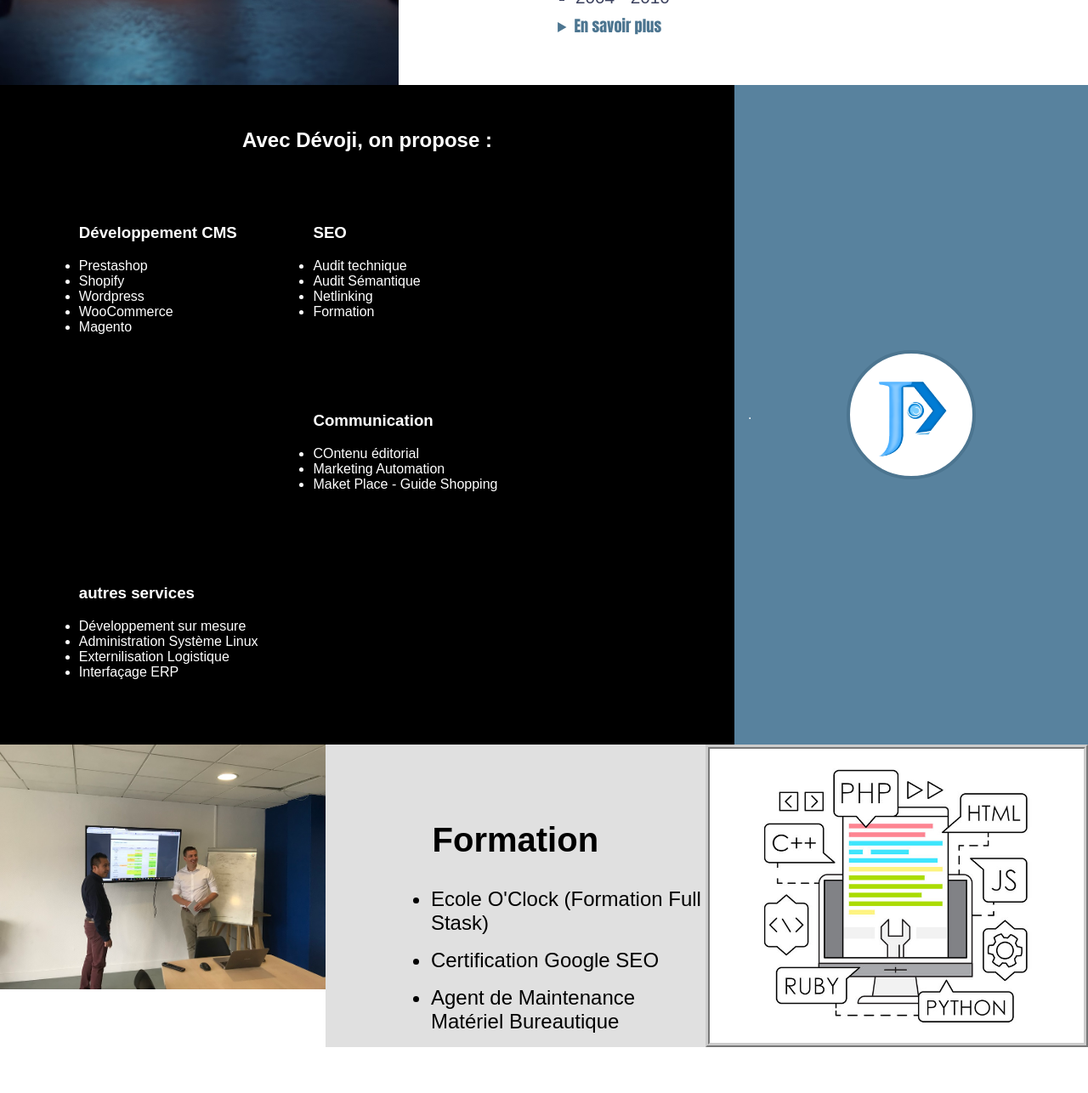
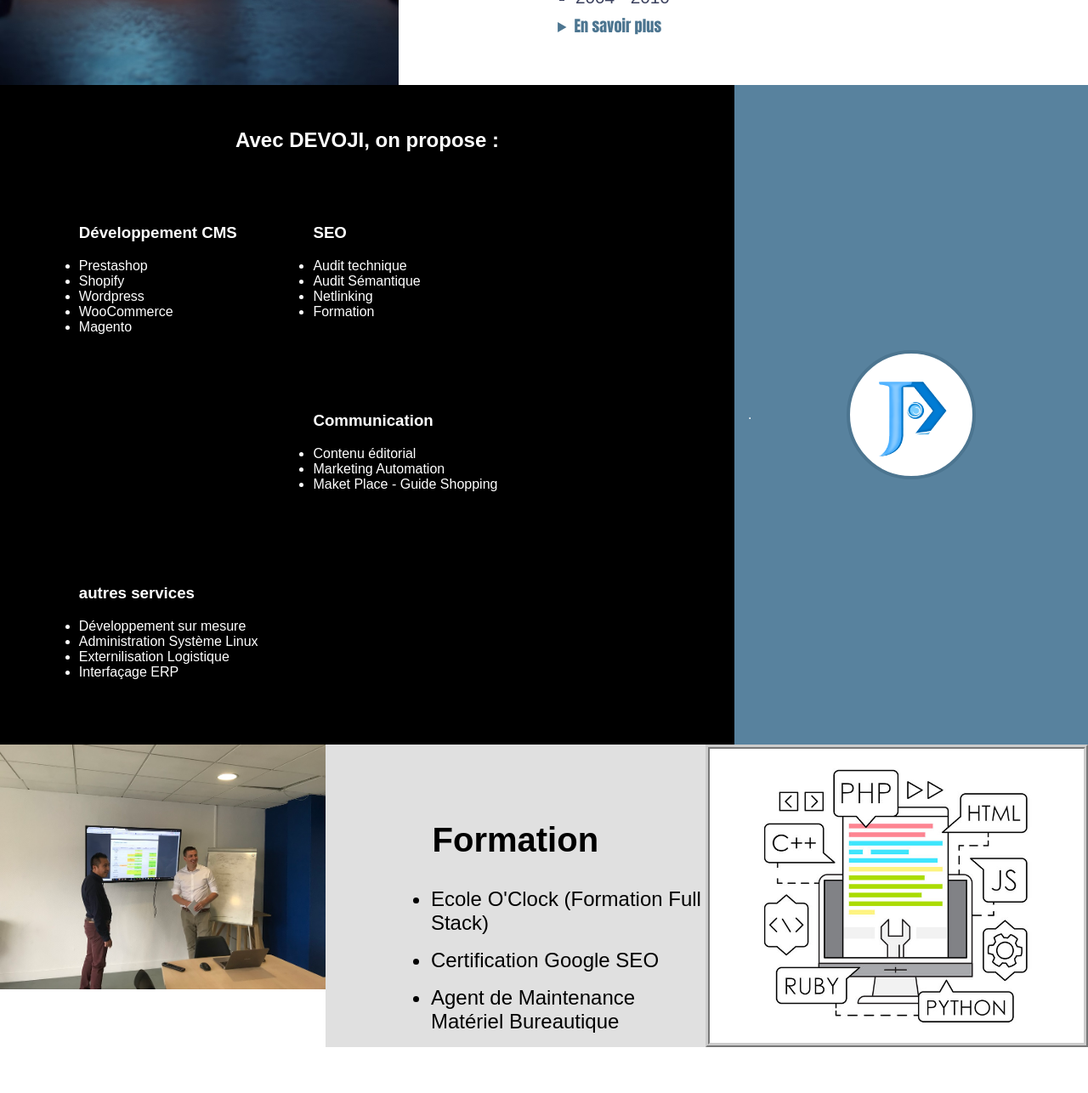
Before and after one commit to Michael-Rolland/CV, a plain HTML site: page index.html in a window 1280 px wide. Shown: the part 941-2227 px from the top of the page at 85% size. Drawn offline with Linux system fonts and the light colour scheme.

Commit message:
corection coquilles

```diff
--- a/index.html
+++ b/index.html
@@ -125,7 +125,7 @@
     </section>
     <section id="compet">
         <div class="leftcomp">
-            <h2>Avec Dévoji, on propose :</h2>
+            <h2>Avec DEVOJI, on propose :</h2>
 
             <ul>
                 <H3>Développement CMS</H3>
@@ -145,7 +145,7 @@
             </ul>
             <ul>
                 <h3>Communication</h3>
-                <li>COntenu éditorial</li>
+                <li>Contenu éditorial</li>
                 <li>Marketing Automation</li>
                 <li>Maket Place - Guide Shopping</li>
             </ul>
@@ -176,7 +176,7 @@
             <h2>Formation</h2>
             <ul>
                 <li>
-                    Ecole O'Clock (Formation Full Stask)
+                    Ecole O'Clock (Formation Full Stack)
                 </li>
             </ul>
             <ul>
```
